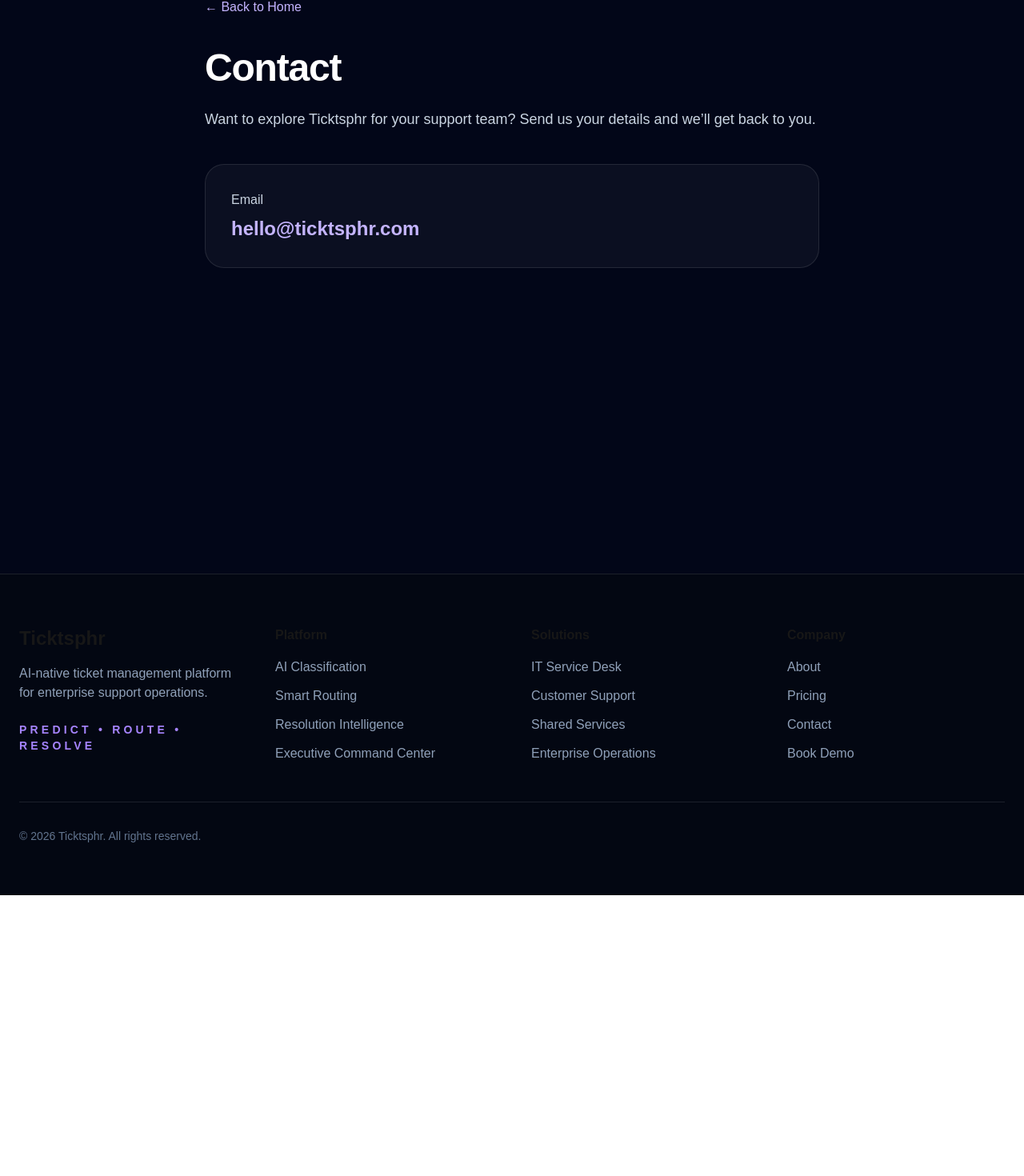
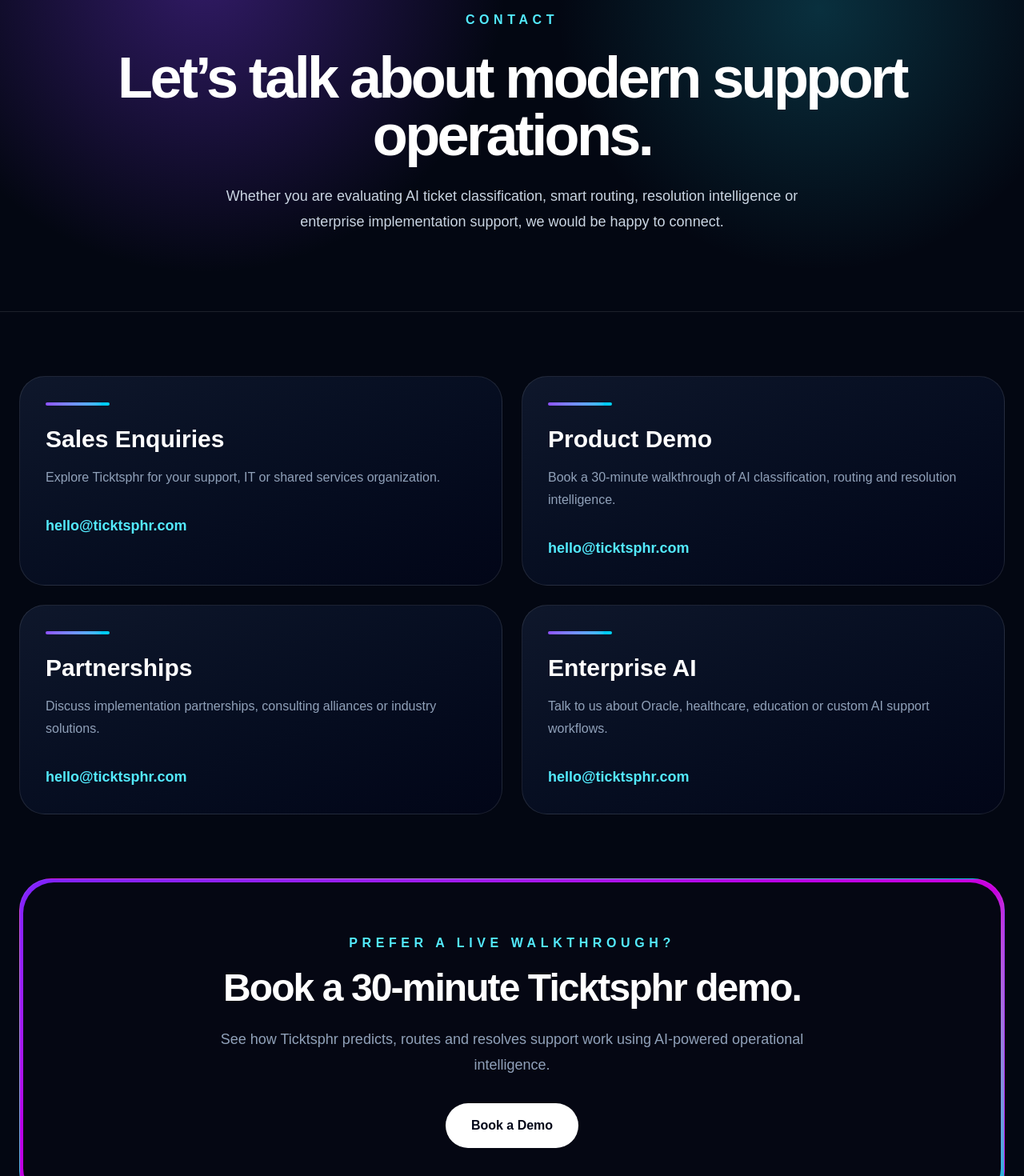
Before and after one commit to umayank-design/ticktsphr-marketing-website, a Next.js app: page /contact in a window 1280 px wide. Shown: the part 172-1642 px from the top of the page at 80% size. Before the commit the page ends 1291 px from the top, so only its background shows below. Built offline with nearby package versions, Linux system fonts and the light colour scheme.

Commit message:
Build premium contact page

```diff
--- a/app/contact/page.tsx
+++ b/app/contact/page.tsx
@@ -1,17 +1,106 @@
 import Link from "next/link";
+
+const contactCards = [
+  {
+    title: "Sales Enquiries",
+    text: "Explore Ticktsphr for your support, IT or shared services organization.",
+    email: "hello@ticktsphr.com",
+    subject: "Ticktsphr Sales Enquiry",
+  },
+  {
+    title: "Product Demo",
+    text: "Book a 30-minute walkthrough of AI classification, routing and resolution intelligence.",
+    email: "hello@ticktsphr.com",
+    subject: "Ticktsphr Product Demo Request",
+  },
+  {
+    title: "Partnerships",
+    text: "Discuss implementation partnerships, consulting alliances or industry solutions.",
+    email: "hello@ticktsphr.com",
+    subject: "Ticktsphr Partnership Enquiry",
+  },
+  {
+    title: "Enterprise AI",
+    text: "Talk to us about Oracle, healthcare, education or custom AI support workflows.",
+    email: "hello@ticktsphr.com",
+    subject: "Ticktsphr Enterprise AI Enquiry",
+  },
+];
 
 export default function ContactPage() {
   return (
-    <main className="min-h-screen bg-slate-950 px-6 py-20 text-white">
-      <div className="mx-auto max-w-3xl">
-        <Link href="/" className="text-violet-300">← Back to Home</Link>
-        <h1 className="mt-10 text-5xl font-black tracking-tight">Contact</h1>
-        <p className="mt-6 text-lg leading-8 text-slate-300">Want to explore Ticktsphr for your support team? Send us your details and we’ll get back to you.</p>
-        <div className="mt-10 rounded-3xl border border-white/10 bg-white/[0.04] p-8">
-          <p className="text-slate-300">Email</p>
-          <a href="mailto:hello@ticktsphr.com" className="mt-2 block text-2xl font-black text-violet-300">hello@ticktsphr.com</a>
+    <main className="min-h-screen overflow-hidden bg-[#030712] text-white">
+      <section className="relative border-b border-white/10 px-6 py-24">
+        <div className="absolute inset-0 bg-[radial-gradient(circle_at_20%_10%,rgba(124,58,237,.38),transparent_34%),radial-gradient(circle_at_80%_20%,rgba(34,211,238,.20),transparent_30%)]" />
+
+        <div className="relative mx-auto max-w-5xl text-center">
+          <p className="font-black uppercase tracking-[0.35em] text-cyan-300">
+            Contact
+          </p>
+
+          <h1 className="mt-6 text-5xl font-black tracking-[-0.05em] sm:text-7xl">
+            Let’s talk about modern support operations.
+          </h1>
+
+          <p className="mx-auto mt-6 max-w-3xl text-lg leading-8 text-slate-300">
+            Whether you are evaluating AI ticket classification, smart routing,
+            resolution intelligence or enterprise implementation support, we
+            would be happy to connect.
+          </p>
         </div>
-      </div>
+      </section>
+
+      <section className="mx-auto max-w-7xl px-6 py-20">
+        <div className="grid gap-6 md:grid-cols-2">
+          {contactCards.map((card) => (
+            <div
+              key={card.title}
+              className="rounded-[2rem] border border-white/10 bg-gradient-to-br from-slate-900 to-slate-950 p-8 transition duration-300 hover:-translate-y-2 hover:border-cyan-400/30 hover:shadow-[0_20px_80px_rgba(34,211,238,0.15)]"
+            >
+              <div className="mb-6 h-1 w-20 rounded-full bg-gradient-to-r from-violet-500 to-cyan-400" />
+
+              <h2 className="text-3xl font-black">{card.title}</h2>
+
+              <p className="mt-4 leading-7 text-slate-400">{card.text}</p>
+
+              <a
+                href={`mailto:${card.email}?subject=${encodeURIComponent(
+                  card.subject
+                )}`}
+                className="mt-8 inline-block text-lg font-black text-cyan-300 hover:text-cyan-200"
+              >
+                {card.email}
+              </a>
+            </div>
+          ))}
+        </div>
+      </section>
+
+      <section className="mx-auto max-w-7xl px-6 pb-24">
+        <div className="rounded-[2.5rem] border border-white/10 bg-gradient-to-br from-violet-600 via-fuchsia-600 to-cyan-500 p-1">
+          <div className="rounded-[2.4rem] bg-[#050713] p-10 text-center md:p-16">
+            <p className="font-black uppercase tracking-[0.35em] text-cyan-300">
+              Prefer a live walkthrough?
+            </p>
+
+            <h2 className="mt-5 text-4xl font-black tracking-[-0.04em] sm:text-5xl">
+              Book a 30-minute Ticktsphr demo.
+            </h2>
+
+            <p className="mx-auto mt-6 max-w-3xl text-lg leading-8 text-slate-400">
+              See how Ticktsphr predicts, routes and resolves support work
+              using AI-powered operational intelligence.
+            </p>
+
+            <Link
+              href="/book-demo"
+              className="mt-8 inline-flex rounded-full bg-white px-8 py-4 font-black text-slate-950 hover:bg-violet-100"
+            >
+              Book a Demo
+            </Link>
+          </div>
+        </div>
+      </section>
     </main>
   );
 }
```
